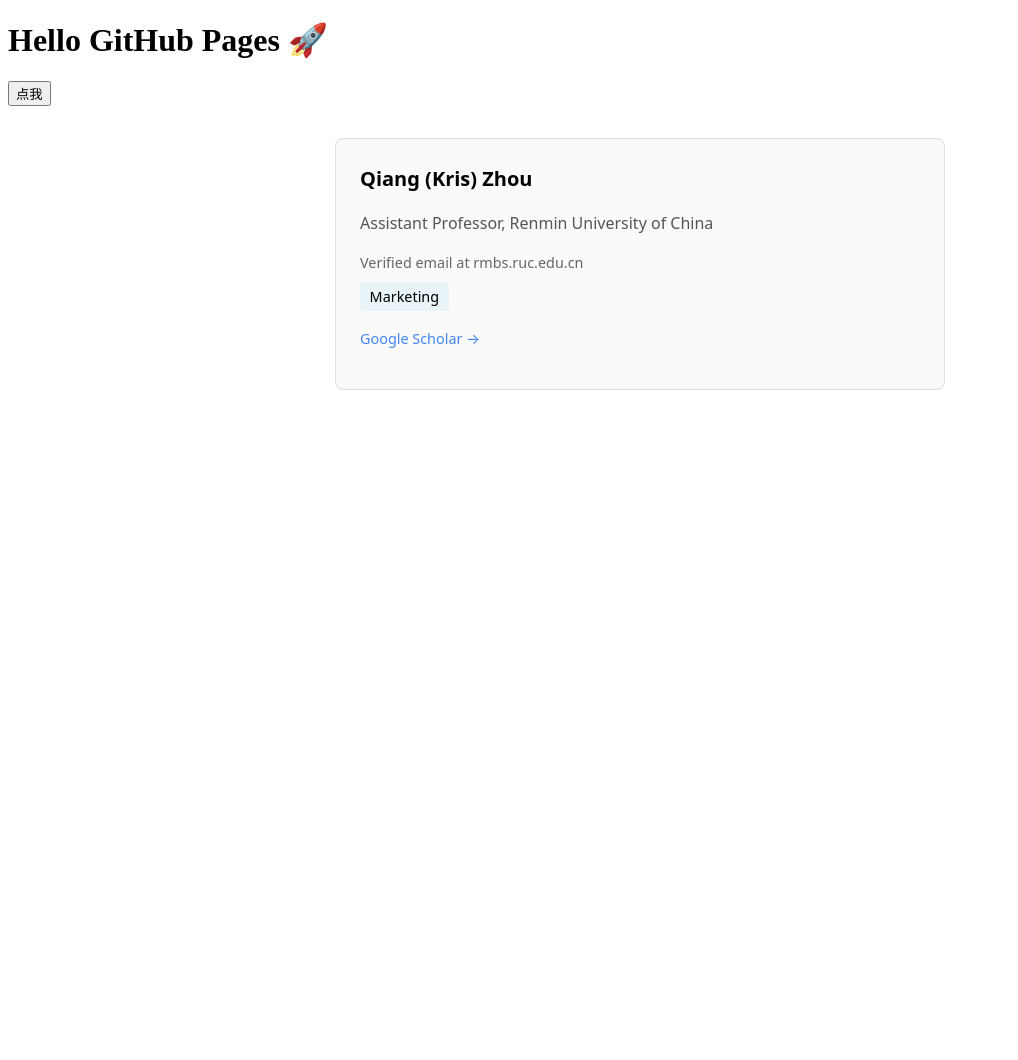
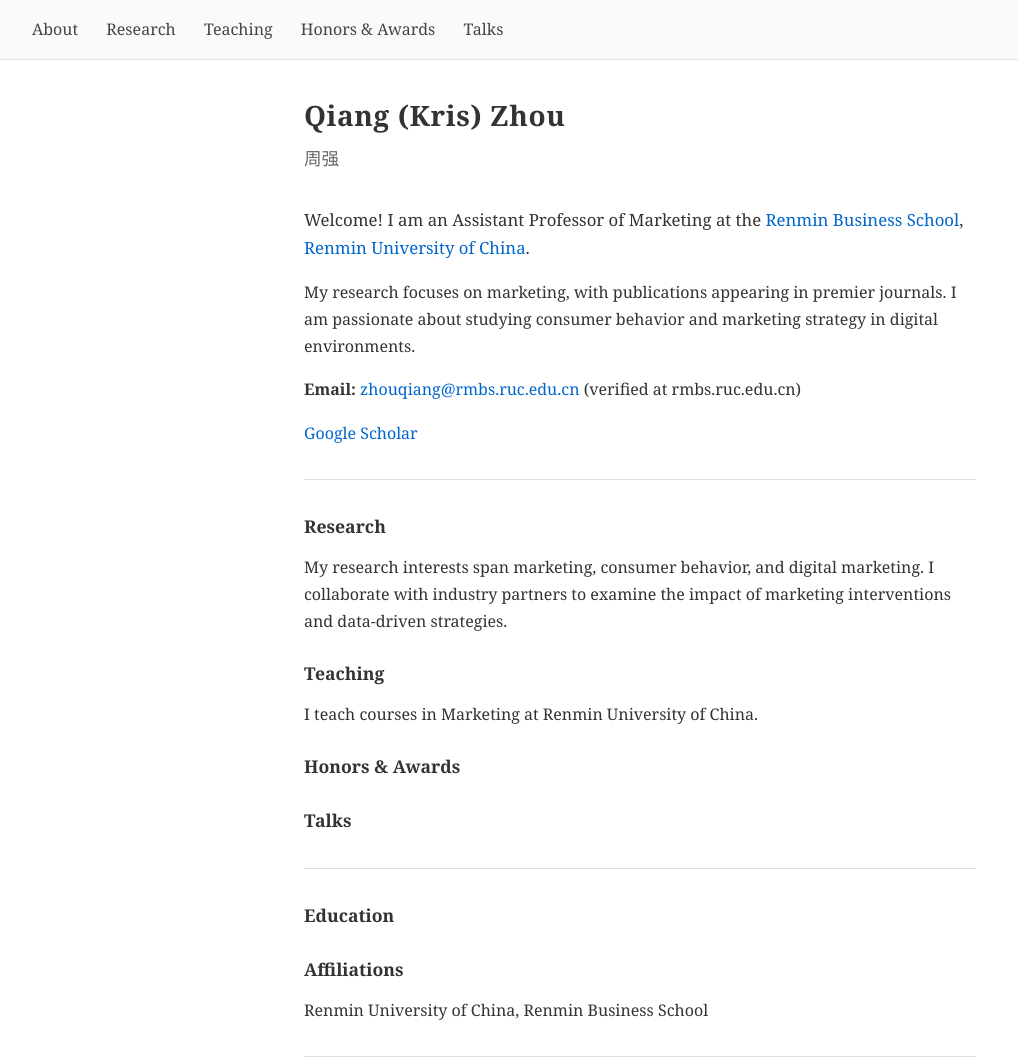
Before and after one commit to KrisZhou718/my-site, a plain HTML site: page index.html in a window 1280 px wide. Shown: the whole page, without its empty margins (0-1018 px from the left). Before the commit the page ends 800 px from the top, so only its background shows below. Drawn offline with Linux system fonts and the light colour scheme.

Commit message:
update with style

```diff
--- a/index.html
+++ b/index.html
@@ -2,42 +2,89 @@
 <html lang="zh-CN">
 <head>
   <meta charset="UTF-8" />
+  <meta name="viewport" content="width=device-width, initial-scale=1" />
   <title>Qiang (Kris) Zhou</title>
-  <link rel="stylesheet" href="style.css">
-  <style>
-    .author-card {
-      max-width: 560px;
-      margin: 2rem auto;
-      padding: 1.5rem;
-      border: 1px solid #e0e0e0;
-      border-radius: 8px;
-      background: #fafafa;
-      font-family: system-ui, -apple-system, sans-serif;
-      line-height: 1.6;
-    }
-    .author-card h2 { margin: 0 0 0.5rem 0; font-size: 1.25rem; }
-    .author-card .affiliation { color: #555; margin-bottom: 0.5rem; }
-    .author-card .email { font-size: 0.9rem; color: #666; margin-bottom: 0.5rem; }
-    .author-card .field { display: inline-block; padding: 0.2rem 0.6rem; background: #e8f4f8; border-radius: 4px; font-size: 0.9rem; }
-    .author-card .scholar-link { margin-top: 1rem; font-size: 0.9rem; }
-    .author-card .scholar-link a { color: #4285f4; text-decoration: none; }
-    .author-card .scholar-link a:hover { text-decoration: underline; }
-  </style>
+  <link rel="stylesheet" href="style.css" />
 </head>
 <body>
-  <h1>Hello GitHub Pages 🚀</h1>
-  <button onclick="alert('OK')">点我</button>
+  <nav class="nav">
+    <a href="#about">About</a>
+    <a href="#research">Research</a>
+    <a href="#teaching">Teaching</a>
+    <a href="#honors">Honors & Awards</a>
+    <a href="#talks">Talks</a>
+  </nav>
 
-  <section class="author-card" aria-label="作者介绍">
-    <h2>Qiang (Kris) Zhou</h2>
-    <p class="affiliation">Assistant Professor, Renmin University of China</p>
-    <p class="email">Verified email at rmbs.ruc.edu.cn</p>
-    <span class="field">Marketing</span>
-    <p class="scholar-link">
-      <a href="https://scholar.google.com/citations?hl=en&user=HNPrerAAAAAJ" target="_blank" rel="noopener">Google Scholar →</a>
-    </p>
-  </section>
+  <main class="container">
+    <header class="header">
+      <h1>Qiang (Kris) Zhou</h1>
+      <h2>周强</h2>
+    </header>
 
-  <script src="main.js"></script>
+    <section id="about" class="section">
+      <p class="lead">
+        Welcome! I am an Assistant Professor of Marketing at the
+        <a href="https://www.rmbs.ruc.edu.cn/" target="_blank" rel="noopener">Renmin Business School</a>,
+        <a href="https://www.ruc.edu.cn/" target="_blank" rel="noopener">Renmin University of China</a>.
+      </p>
+      <p>
+        My research focuses on marketing, with publications appearing in premier journals. I am passionate about studying consumer behavior and marketing strategy in digital environments.
+      </p>
+      <p>
+        <strong>Email:</strong> <a href="mailto:zhouqiang@rmbs.ruc.edu.cn">zhouqiang@rmbs.ruc.edu.cn</a> (verified at rmbs.ruc.edu.cn)
+      </p>
+      <p>
+        <a href="https://scholar.google.com/citations?hl=en&user=HNPrerAAAAAJ" target="_blank" rel="noopener">Google Scholar</a>
+      </p>
+    </section>
+
+    <hr />
+
+    <section id="research" class="section">
+      <h3>Research</h3>
+      <p>
+        My research interests span marketing, consumer behavior, and digital marketing. I collaborate with industry partners to examine the impact of marketing interventions and data-driven strategies.
+      </p>
+    </section>
+
+    <section id="teaching" class="section">
+      <h3>Teaching</h3>
+      <p>
+        I teach courses in Marketing at Renmin University of China.
+      </p>
+    </section>
+
+    <section id="honors" class="section">
+      <h3>Honors & Awards</h3>
+      <p>
+        <!-- Add awards as needed -->
+      </p>
+    </section>
+
+    <section id="talks" class="section">
+      <h3>Talks</h3>
+      <p>
+        <!-- Add talks as needed -->
+      </p>
+    </section>
+
+    <hr />
+
+    <section class="section">
+      <h3>Education</h3>
+      <p>
+        <!-- Add education details as needed -->
+      </p>
+    </section>
+
+    <section class="section">
+      <h3>Affiliations</h3>
+      <p>
+        Renmin University of China, Renmin Business School
+      </p>
+    </section>
+
+    <hr />
+  </main>
 </body>
 </html>
--- a/style.css
+++ b/style.css
@@ -0,0 +1,97 @@
+/* Academic personal site - inspired by chen-yixing.github.io */
+
+* {
+  box-sizing: border-box;
+}
+
+body {
+  margin: 0;
+  font-family: Georgia, "Times New Roman", serif;
+  font-size: 16px;
+  line-height: 1.7;
+  color: #333;
+  background: #fff;
+}
+
+/* Navigation */
+.nav {
+  padding: 1rem 2rem;
+  border-bottom: 1px solid #e0e0e0;
+  background: #fafafa;
+}
+
+.nav a {
+  margin-right: 1.5rem;
+  color: #444;
+  text-decoration: none;
+}
+
+.nav a:hover {
+  color: #0066cc;
+}
+
+/* Main content */
+.container {
+  max-width: 720px;
+  margin: 0 auto;
+  padding: 2rem 1.5rem;
+}
+
+/* Header - name */
+.header {
+  margin-bottom: 2rem;
+}
+
+.header h1 {
+  margin: 0;
+  font-size: 1.75rem;
+  font-weight: 600;
+  letter-spacing: 0.02em;
+}
+
+.header h2 {
+  margin: 0.25rem 0 0 0;
+  font-size: 1.1rem;
+  font-weight: 400;
+  color: #666;
+}
+
+/* Sections */
+.section {
+  margin-bottom: 1.5rem;
+}
+
+.section h3 {
+  margin: 0 0 0.75rem 0;
+  font-size: 1.1rem;
+  font-weight: 600;
+}
+
+.section p {
+  margin: 0 0 1rem 0;
+}
+
+.section p:last-child {
+  margin-bottom: 0;
+}
+
+.lead {
+  font-size: 1.05rem;
+}
+
+/* Links */
+a {
+  color: #0066cc;
+  text-decoration: none;
+}
+
+a:hover {
+  text-decoration: underline;
+}
+
+/* Horizontal rule */
+hr {
+  margin: 2rem 0;
+  border: none;
+  border-top: 1px solid #e0e0e0;
+}
```
